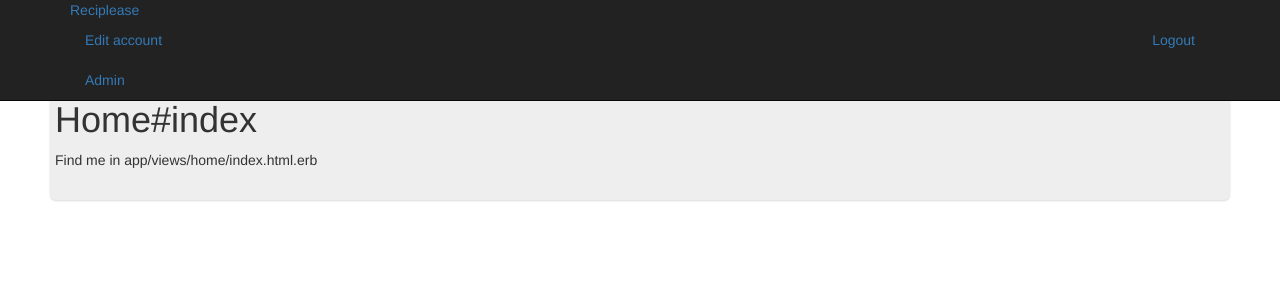
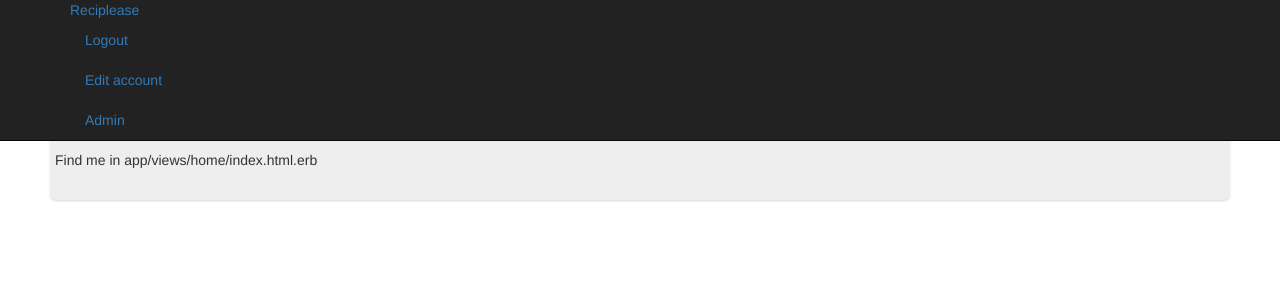
Before and after one commit to jetheis/Reciplease, a Rails app: page / in a window 1280 px wide. Shown: the top 300 px of the page. Run offline with Rails 7, Linux system fonts and the light colour scheme; a user stored in the database is signed in; style sheets or scripts are compiled from the project's sources; parts of the project's set-up code (start-up, migrations or seed data) failed here and were passed over; some libraries are stand-ins or nearby versions.

Commit message:
Shifted back

```diff
--- a/app/views/layouts/_navigation.html.erb
+++ b/app/views/layouts/_navigation.html.erb
@@ -1,11 +1,9 @@
 <%= link_to "Reciplease", root_path, :class => 'brand' %>
 <ul class="nav">
   <% if user_signed_in? %>
-    <ul class="nav pull-right" id="userCorner">
-		<li>
-		<%= link_to('Logout', destroy_user_session_path, :method=>'delete') %>
-		</li>
-	</ul>
+    <li>
+    <%= link_to('Logout', destroy_user_session_path, :method=>'delete') %>
+    </li>
   <% else %>
     <li>
     <%= link_to('Login', new_user_session_path)  %>
```
